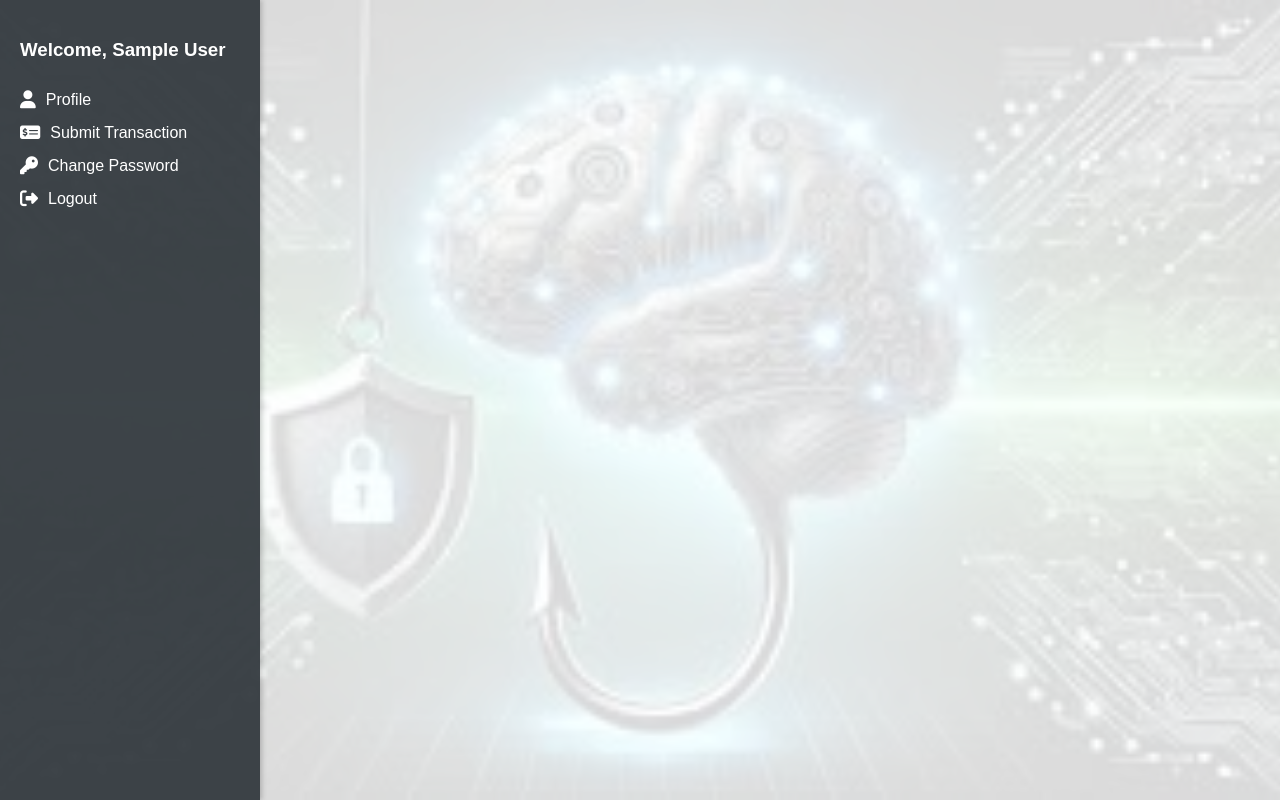
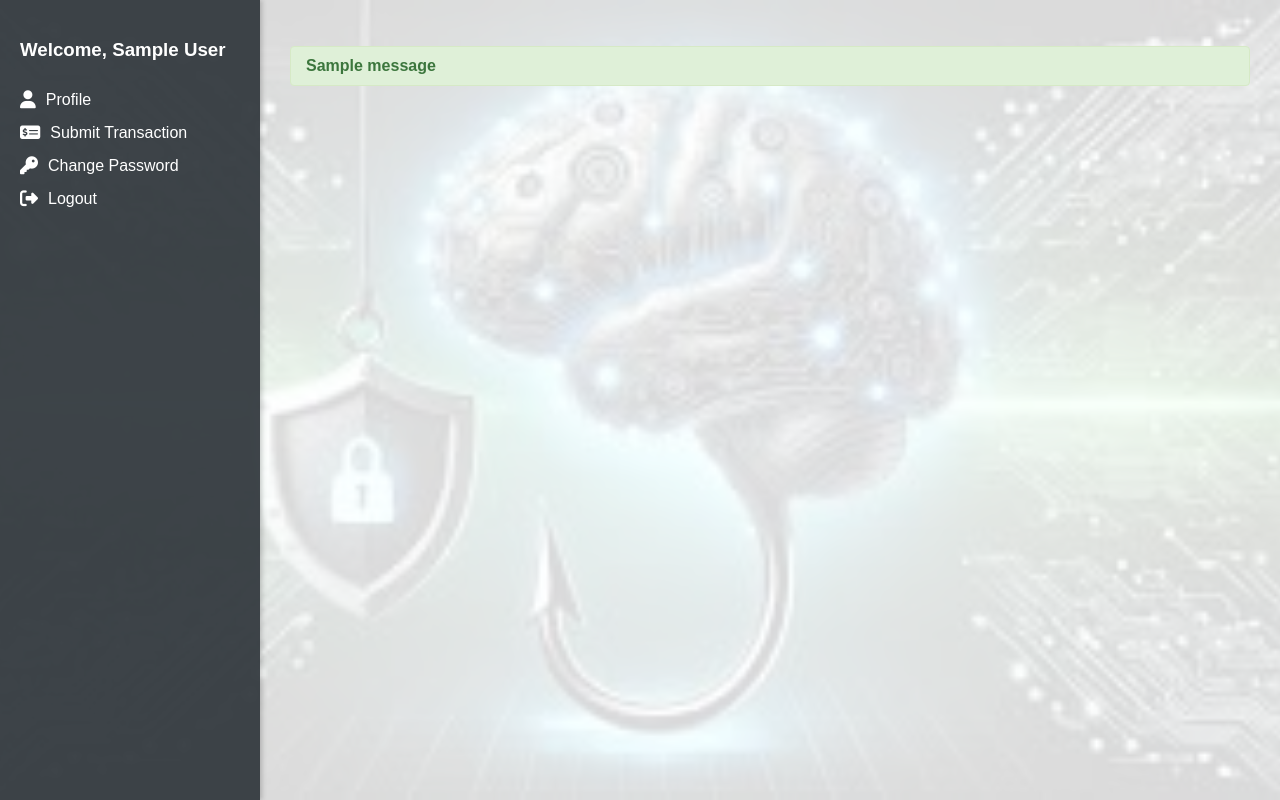
Before and after one commit to DelightMhlanga/fraud-detection-app, a Flask app: page /dashboard in a window 1280 px wide. Run offline with Flask 3, Linux system fonts and the light colour scheme; a user stored in the database is signed in; tables that the repository leaves empty hold one stand-in row (values such as "Sample post"); one stand-in notice (Sample message) is shown; parts of the project's set-up code (start-up, migrations or seed data) failed here and were passed over.

Commit message:
Add flash message and dashboard redirect after transaction confirmation

```diff
--- a/app/routes/transactions.py
+++ b/app/routes/transactions.py
@@ -4,7 +4,6 @@ from app import db
 from datetime import datetime
 from app.utils.email_service import send_email  # ✅ Email helper
 from fraud_model import predict  # ✅ Import your model predictor
-
 
 transactions_bp = Blueprint('transactions', __name__, url_prefix='/transactions')
 
@@ -137,4 +136,4 @@ def confirm_fraud(txn_id, confirm):
         flash('🚨 Thanks for reporting. We’ve flagged this transaction.')
 
     db.session.commit()
-    return redirect(url_for('transactions.submit_transaction'))
+    return redirect(url_for('auth.dashboard'))
--- a/app/templates/customer_dashboard.html
+++ b/app/templates/customer_dashboard.html
@@ -56,6 +56,22 @@
             padding: 30px;
             overflow-y: auto;
         }
+
+        .flashes {
+            list-style: none;
+            padding: 0;
+            margin-bottom: 20px;
+        }
+
+        .flashes li {
+            background-color: #dff0d8;
+            color: #3c763d;
+            border: 1px solid #d6e9c6;
+            padding: 10px 15px;
+            margin-bottom: 10px;
+            border-radius: 4px;
+            font-weight: bold;
+        }
     </style>
 </head>
 <body>
@@ -68,6 +84,16 @@
             <a href="{{ url_for('auth.logout') }}"><i class="fas fa-sign-out-alt"></i> Logout</a>
         </div>
         <div class="main">
+            {% with messages = get_flashed_messages() %}
+              {% if messages %}
+                <ul class="flashes">
+                  {% for message in messages %}
+                    <li>{{ message }}</li>
+                  {% endfor %}
+                </ul>
+              {% endif %}
+            {% endwith %}
+
             {% block content %}
             {% endblock %}
         </div>
```
